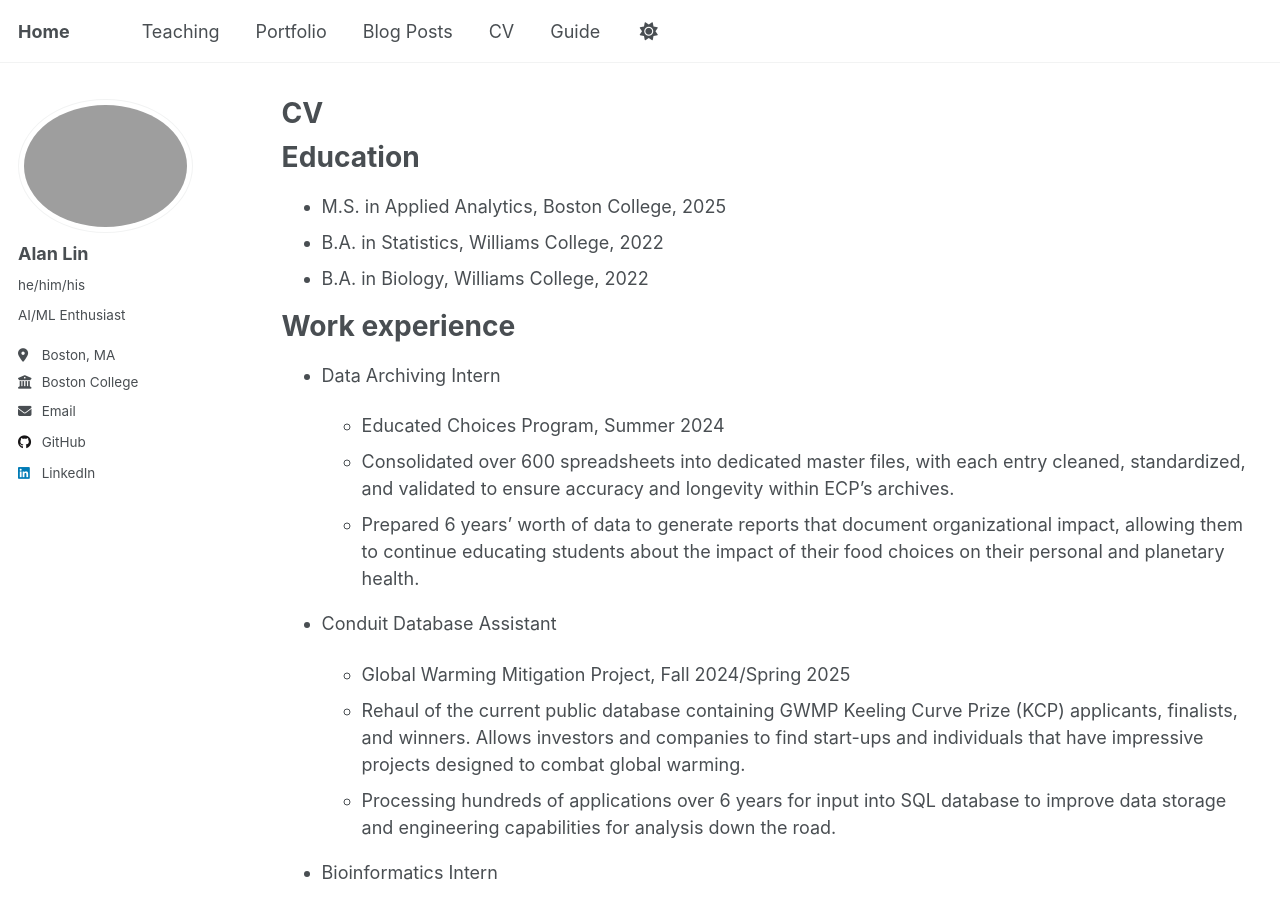
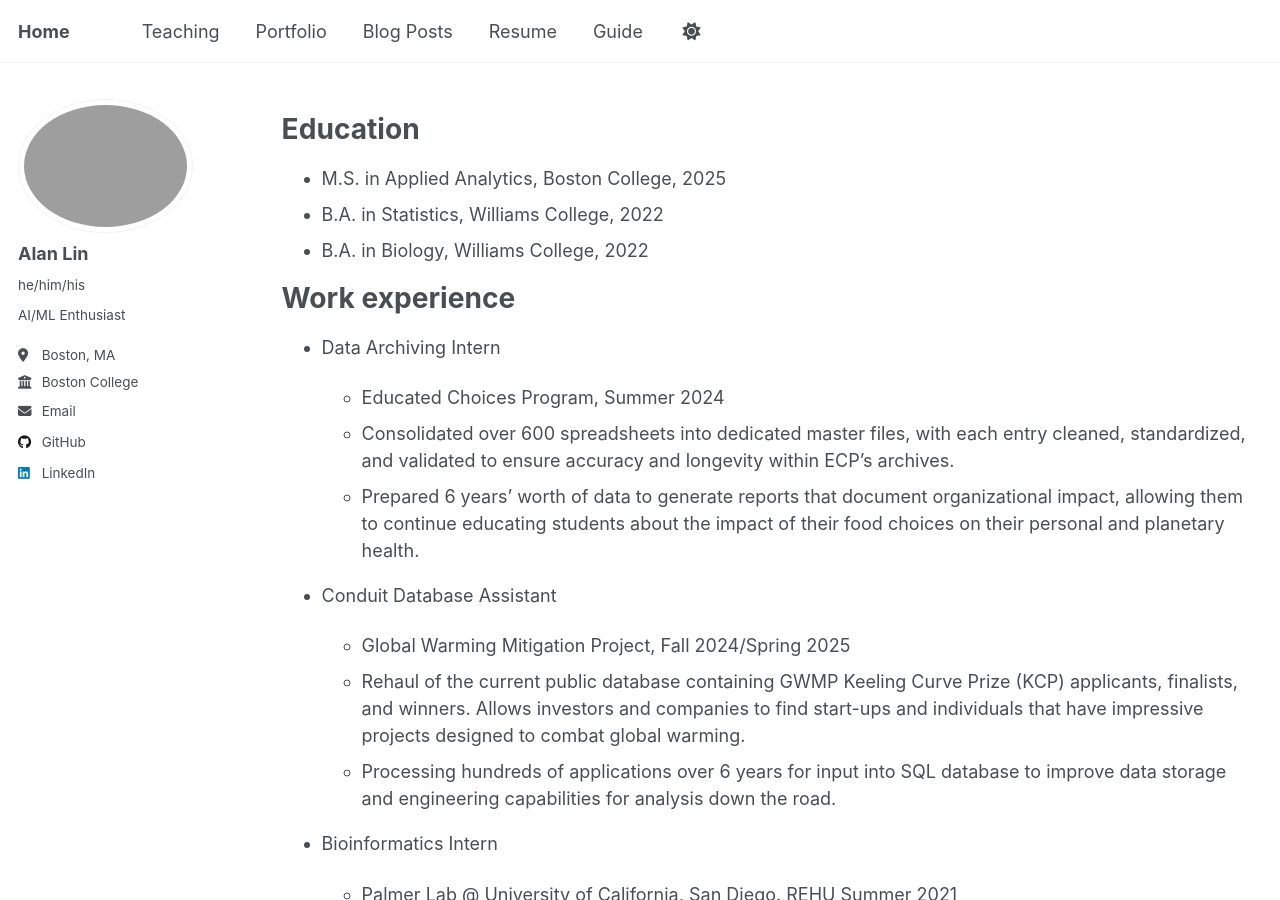
Before and after one commit to alanklin/alanklin.github.io, a Jekyll site: the page built from _pages/cv.md, in a window 1280 px wide and 900 px high. Built offline with Jekyll 4.4.1, drawn with Linux system fonts in a browser that asks for light colours.

Commit message:
small changes to design

```diff
--- a/_data/navigation.yml
+++ b/_data/navigation.yml
@@ -18,8 +18,8 @@ main:
   - title: "Blog Posts"
     url: /year-archive/
 
-  - title: "CV"
-    url: /cv/
+  - title: "Resume"
+    url: /resume/
 
   # - title: "CV"
   #   url: /cv-json/
--- a/_pages/cv.md
+++ b/_pages/cv.md
@@ -1,7 +1,7 @@
 ---
 layout: archive
-title: "CV"
-permalink: /cv/
+title:
+permalink: /resume/
 author_profile: true
 redirect_from:
   - /resume
```
